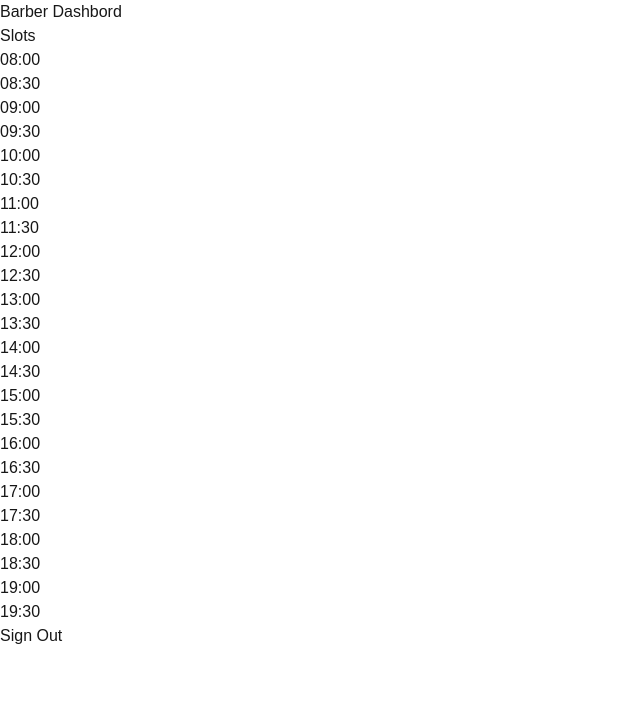
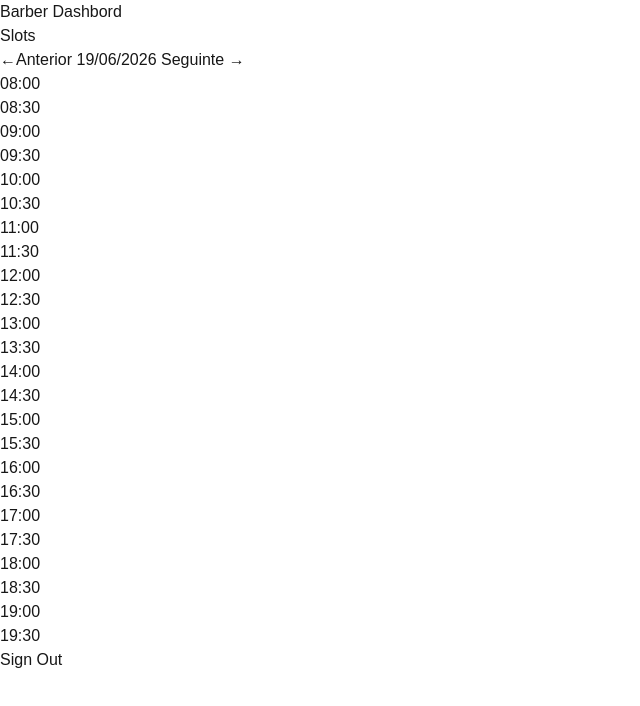
Before and after one commit to 0xRoque/barber-booking, a Next.js app: page /dashboard/barber in a window 1280 px wide. Shown: the top 706 px of the page, without its empty margins (0-640 px from the left). Built offline with nearby package versions, Linux system fonts and the light colour scheme; no server answers; the database is empty.

Commit message:
feat: add day navigation to slot grid

```diff
--- a/src/app/dashboard/barber/SlotGrid.tsx
+++ b/src/app/dashboard/barber/SlotGrid.tsx
@@ -1,9 +1,33 @@
 "use client";
+import { useState, useEffect } from "react";
 
 export default function SlotGrid({ slots }: { slots: string[] }) {
+  const [selectedDate, setSelectedDate] = useState<Date | null>(null);
+
+  useEffect(() => {
+    setSelectedDate(new Date());
+  }, []);
+
+  if (!selectedDate) return null;
+
   return (
     <div>
       <h2>Slots</h2>
+      <div>
+        <button onClick={() => {
+          const prev = new Date(selectedDate);
+          prev.setDate(prev.getDate() - 1);
+          setSelectedDate(prev);
+        }}> ←Anterior</button>
+
+        <span> {selectedDate.toLocaleDateString("pt-PT")} </span>
+
+        <button onClick={() => {
+          const next = new Date(selectedDate);
+          next.setDate(next.getDate() + 1);
+          setSelectedDate(next);
+        }}>Seguinte →</button>
+      </div>
 
       <div id="slotsGrid">
         {slots.map((slot) => (
```
